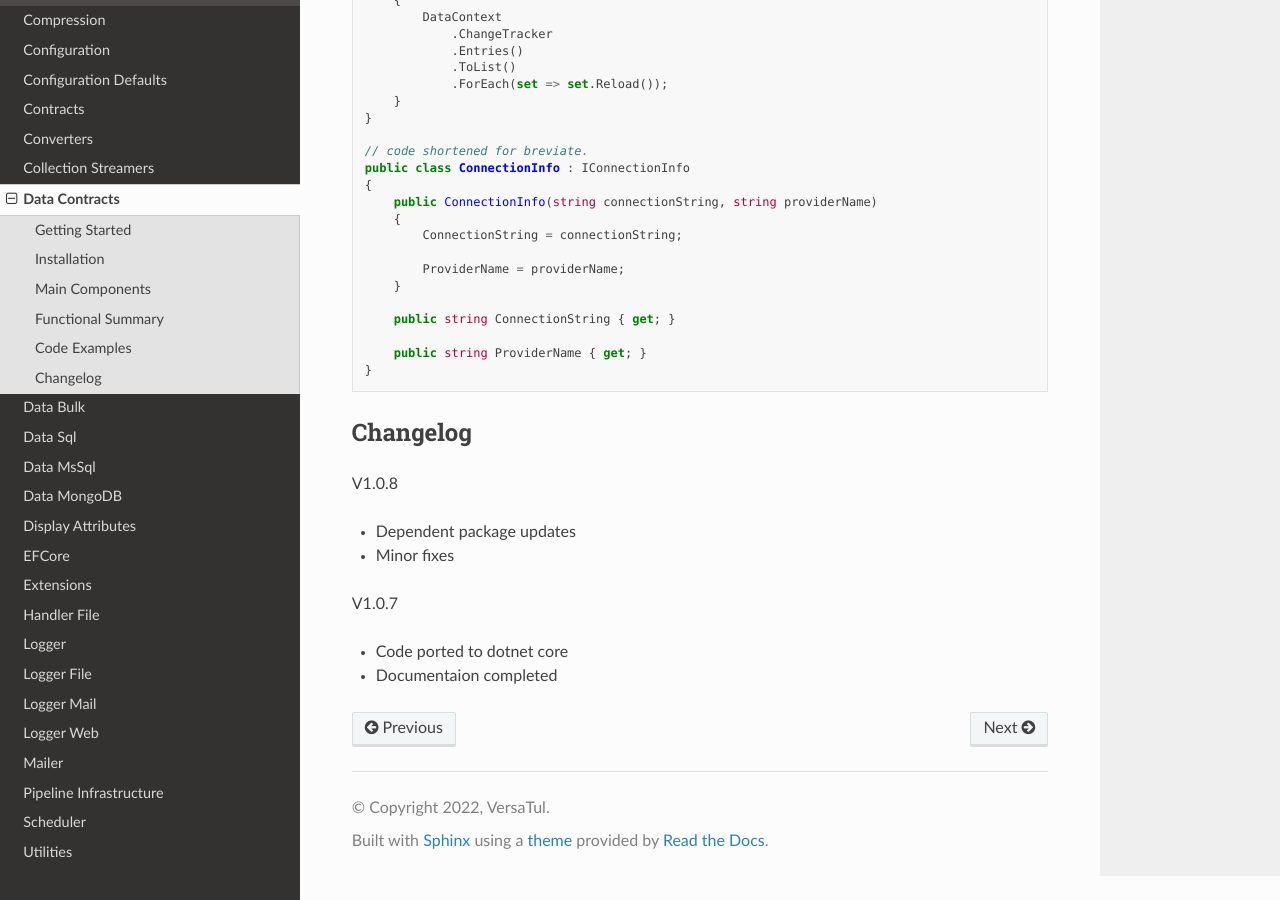
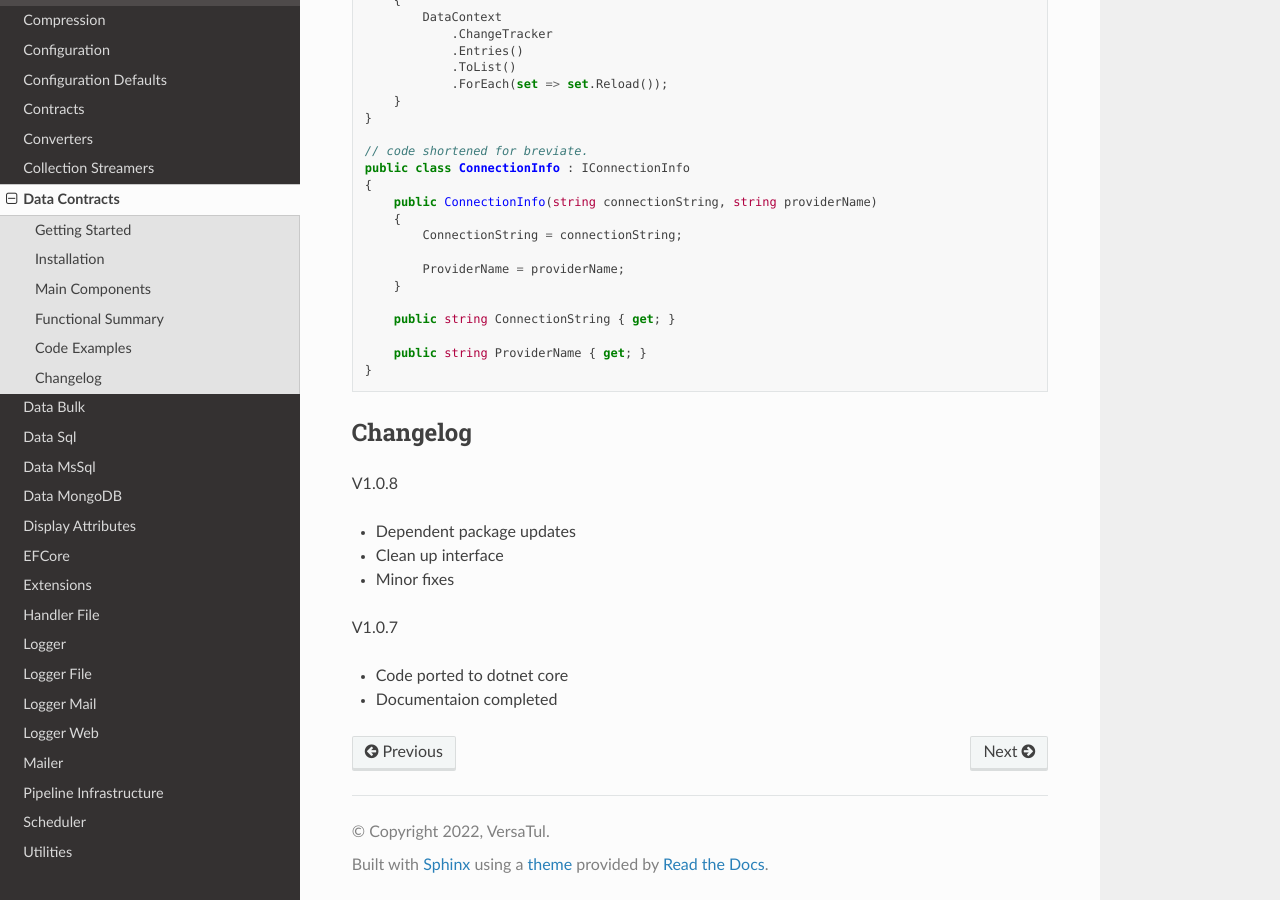
Before and after one commit to BjornWilliams/DocsVersaTul, a Sphinx documentation site: the page built from docs/source/data-contracts.rst, in a window 1280 px wide and 900 px high, scrolled down 1767 px. Built offline with Sphinx 7.4.7 and the Read the Docs theme 2.0.0, drawn with Linux system fonts in a browser that asks for light colours.

Commit message:
Update data-contracts.rst

```diff
--- a/docs/source/data-contracts.rst
+++ b/docs/source/data-contracts.rst
@@ -95,6 +95,7 @@ Changelog
 V1.0.8
 
 * Dependent package updates
+* Clean up interface
 * Minor fixes
 
 V1.0.7
```
